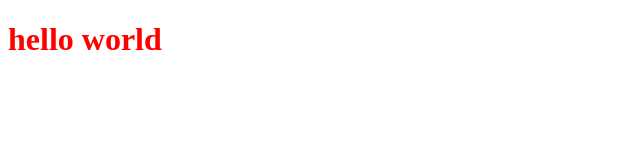
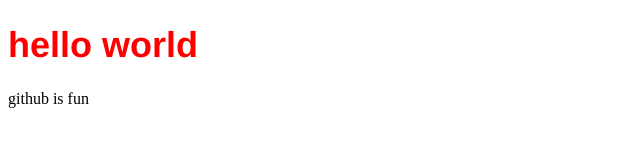
Before and after one commit to rebeccamillie/rebecca-web-project, a plain HTML site: page index.html in a window 1280 px wide. Shown: the whole page, without its empty margins (0-640 px from the left). Drawn offline with Linux system fonts and the light colour scheme; files that its build step writes are made by us from their sources.

Commit message:
Adding new styles & extra text
bolder text
bigger text
new font

new text

```diff
--- a/index.html
+++ b/index.html
@@ -6,5 +6,6 @@
 </head>
 <body>
     <h1> hello world </h1>
+    <p> github is fun </p>
 </body>
 </html>
--- a/styles.css
+++ b/styles.css
@@ -1,3 +1,6 @@
 h1 {
   color: red;
+  font-weight: bold;
+  font-size: 36px;
+  font-family: helvetica;
 }
```
